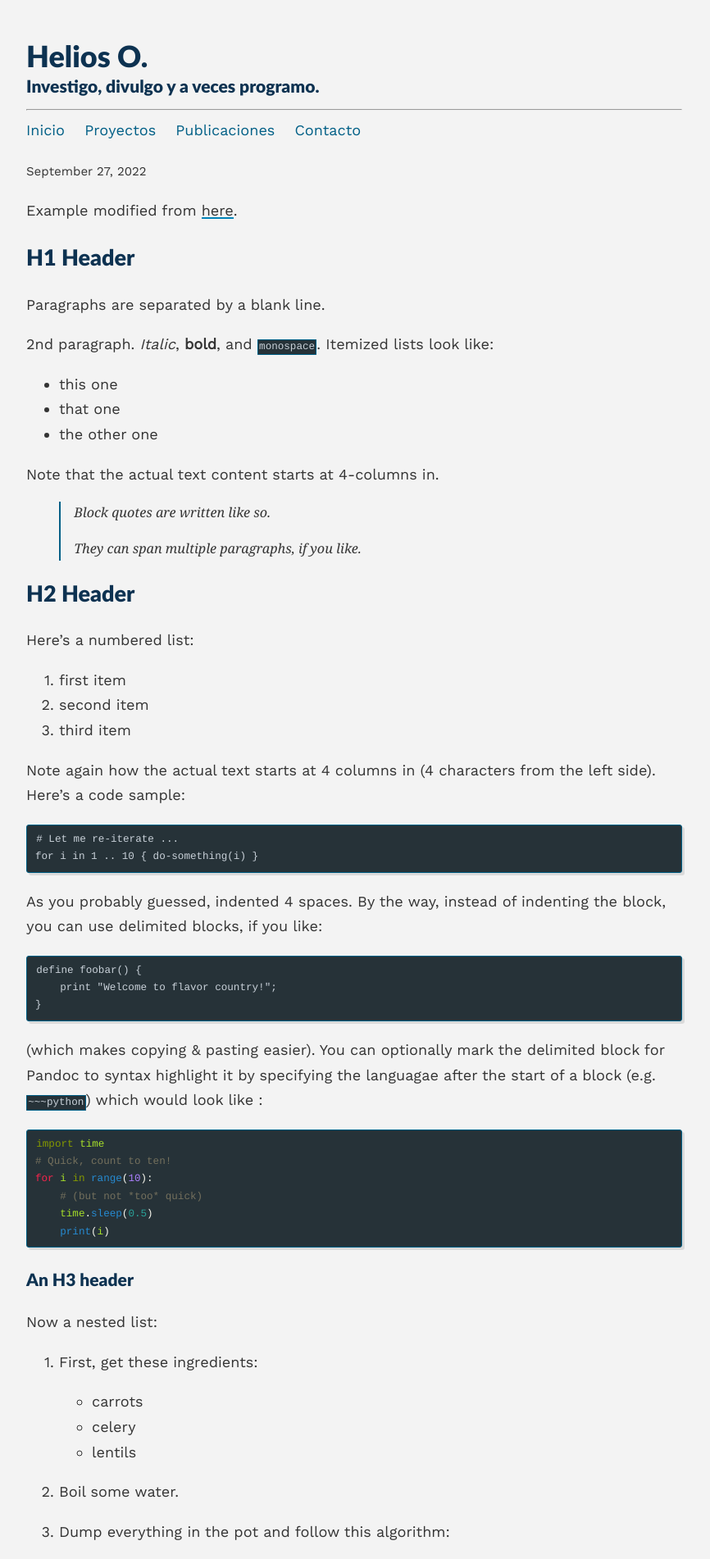
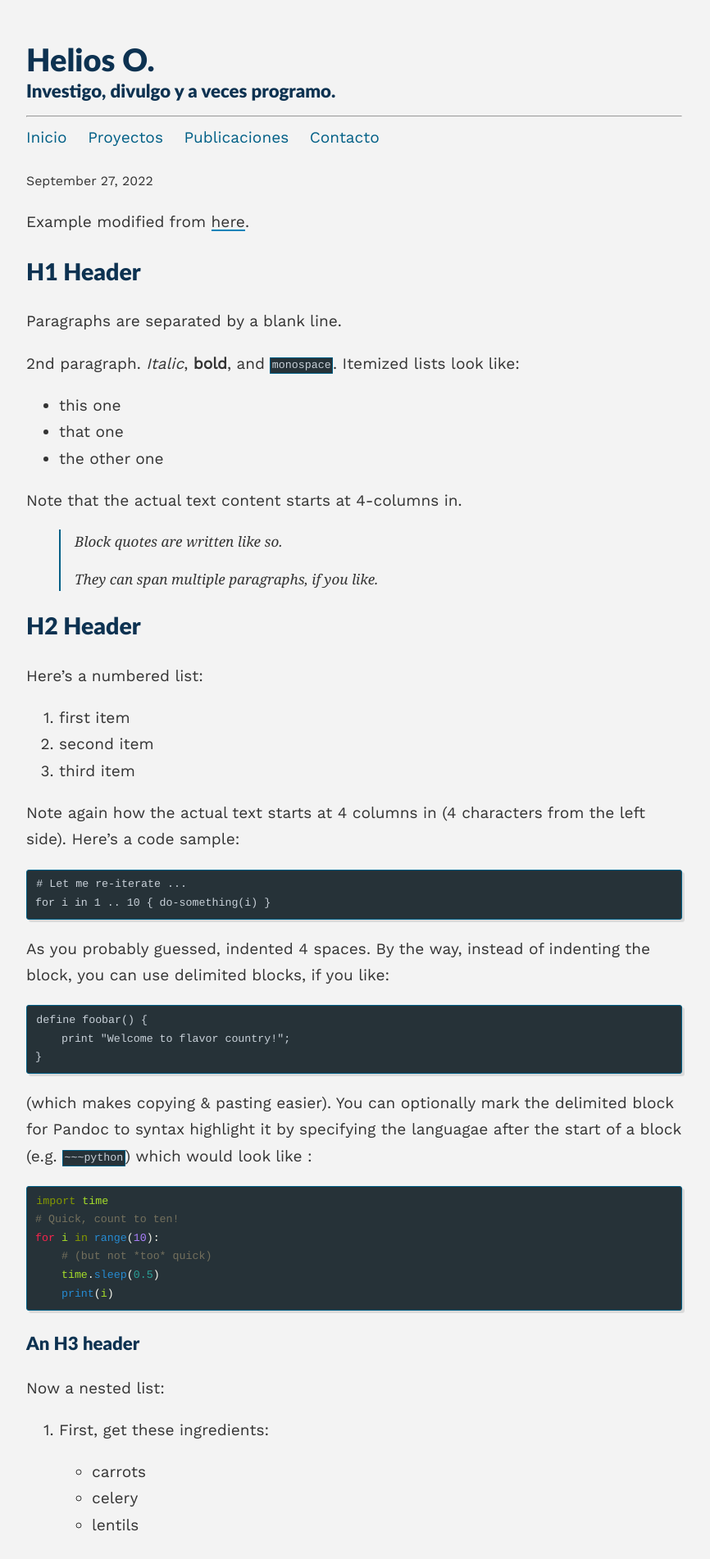
Before and after one commit to Heliouz/Heliouz.github.io, a Jekyll site: the page built from _projects/project6.md, in a window 1280 px wide. Shown: the top 1902 px of the page at 82% size, without its empty margins (208-1074 px from the left). Built offline with Jekyll 4.4.1, drawn with Linux system fonts in a browser that asks for light colours; formulas are drawn with MathJax 3.

Commit message:
Update variables.scss

```diff
--- a/assets/css/_sass/variables.scss
+++ b/assets/css/_sass/variables.scss
@@ -1,5 +1,5 @@
 $base-font-family: 'Work Sans', sans-serif;
-$base-font-size:   18px;
+$base-font-size:   19px;
 $base-font-weight: 400;
 $small-font-size:  $base-font-size * 0.875;
 $base-line-height: 1.7;
```
